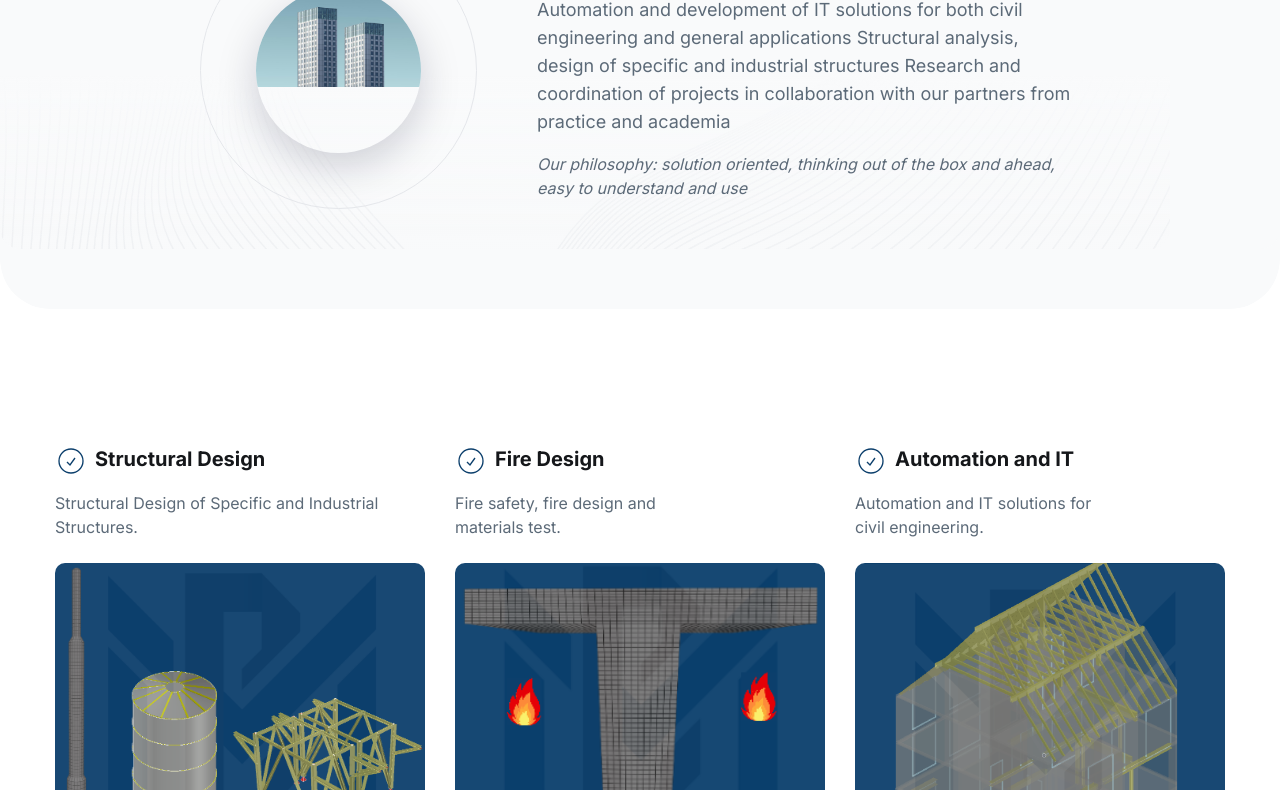
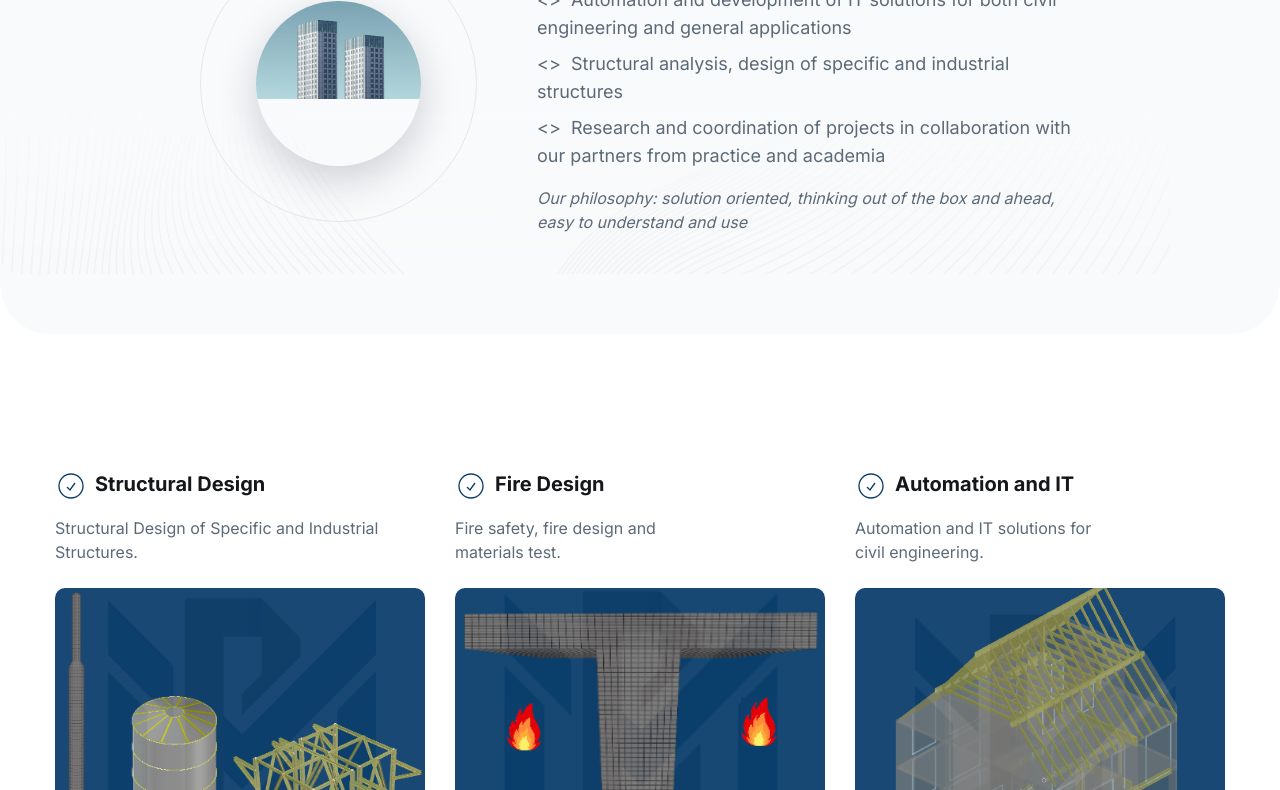
Before and after one commit to Shahriar-delavar/revoWeb, a plain HTML site: page index.html in a window 1280 px wide. Shown: the part 244-1034 px from the top of the page. Drawn offline with nearby package versions, Linux system fonts and the light colour scheme.

Commit message:
Add files via upload

```diff
--- a/index.html
+++ b/index.html
@@ -134,11 +134,17 @@
                                 <span class="font-bold"> RevoMann</span>
                             </h1>
                             <div class="space-y-4">
-                                <div class="text-lg">
-                                    <p>Automation and development of IT solutions for both civil engineering and general
-                                        applications Structural analysis, design of specific and industrial structures
-                                        Research and coordination of projects in collaboration with our partners from
-                                        practice and academia</p>
+                                <div class="text-lg space-y-2">
+
+                                    <p> &lt;&gt;&nbsp; Automation and development of IT solutions for both civil
+                                        engineering
+                                        and general applications</p>
+                                    <p>&lt;&gt;&nbsp; Structural analysis, design of specific and industrial structures
+                                    </p>
+                                    <p>&lt;&gt;&nbsp; Research and coordination of projects in collaboration with our
+                                        partners
+                                        from practice and academia</p>
+
                                 </div>
 
                                 <p class="italic">
```
